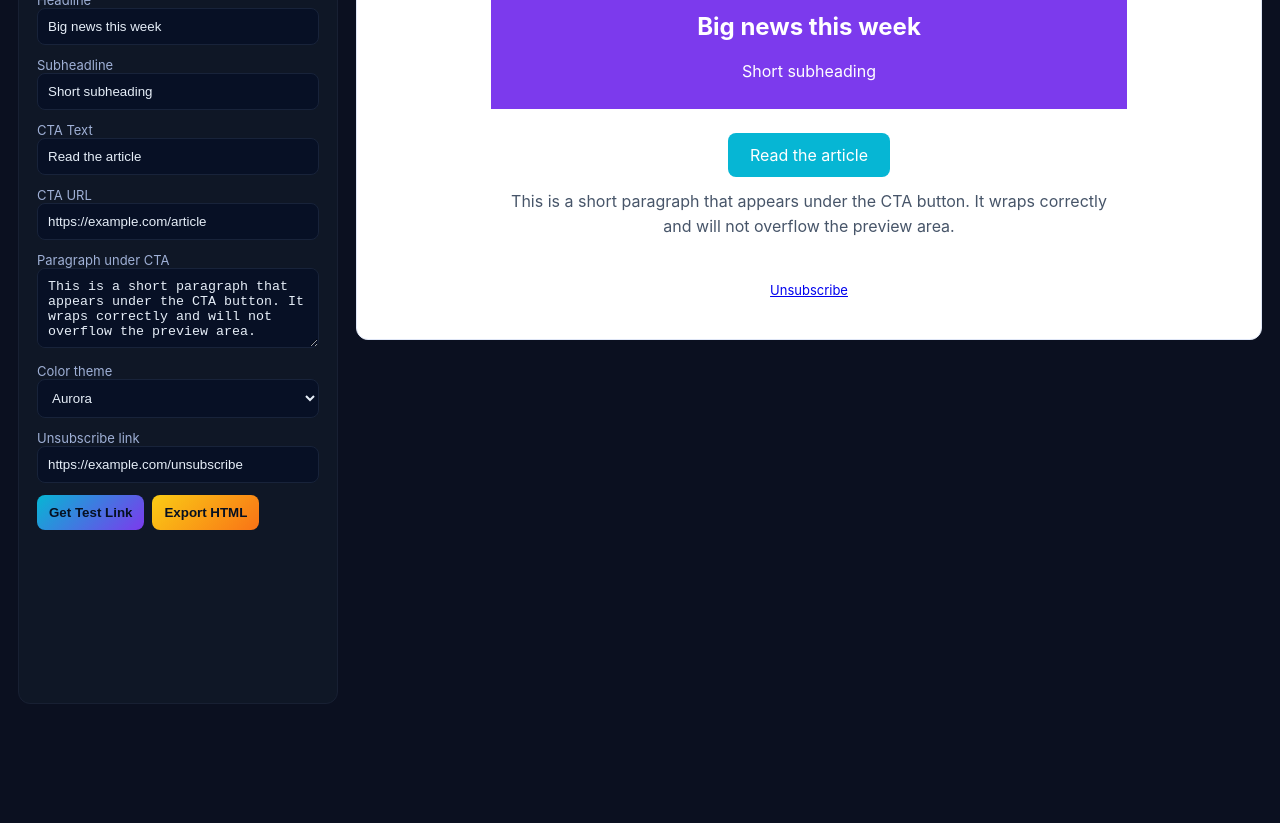
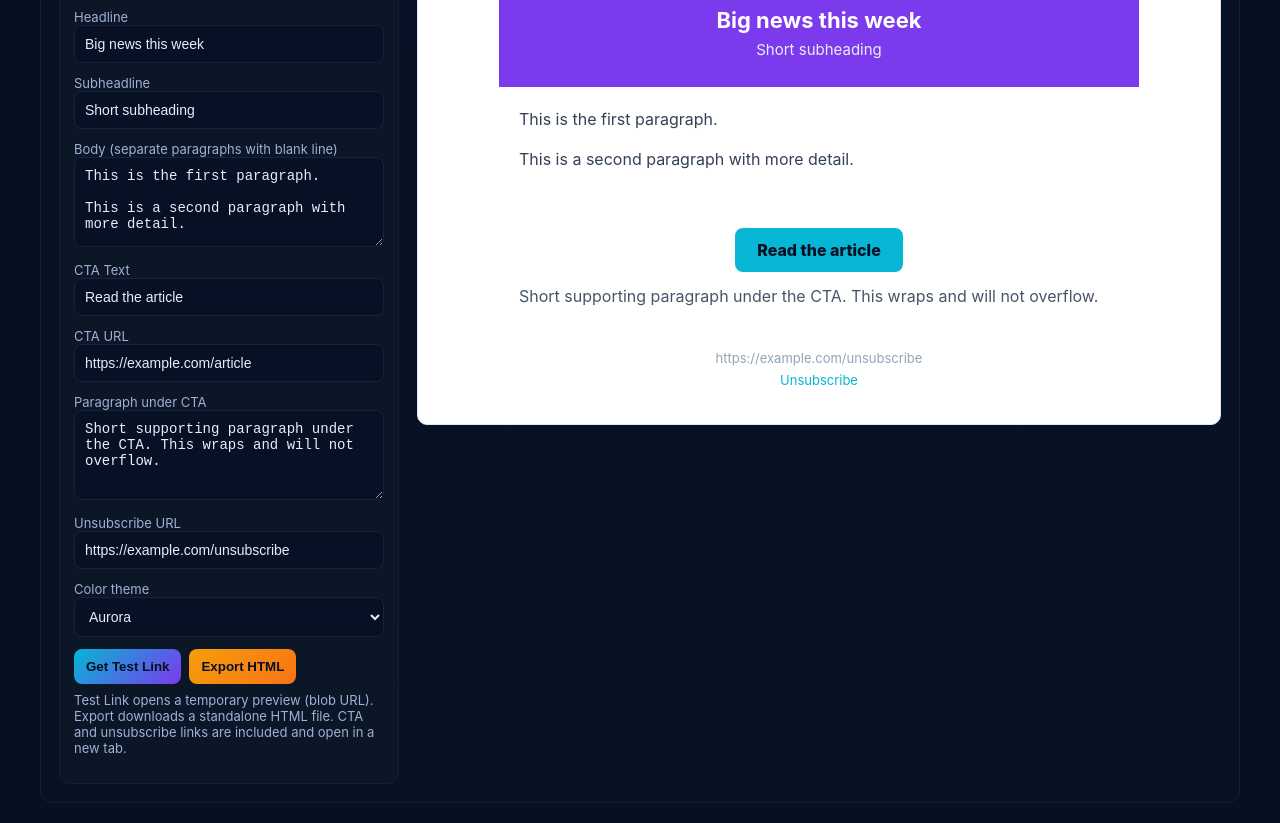
Before and after one commit to TitanBusinessPros/News-Letter-Maker, a plain HTML site: page index.html in a window 1280 px wide. Shown: the part 78-901 px from the top of the page. Before the commit the page ends 800 px from the top, so only its background shows below. Drawn offline with Linux system fonts and the light colour scheme.

Commit message:
Update index.html

```diff
--- a/index.html
+++ b/index.html
@@ -2,55 +2,68 @@
 <html lang="en">
 <head>
   <meta charset="utf-8" />
-  <meta name="viewport" content="width=device-width, initial-scale=1" />
-  <title>Newsletter Builder — Test Link (with Export)</title>
+  <meta name="viewport" content="width=device-width,initial-scale=1" />
+  <title>Working Newsletter Builder — Export Ready</title>
   <style>
     *{box-sizing:border-box}
-    html,body{height:100%;margin:0;font-family:Inter, Roboto, Arial, sans-serif;background:#0b1020;color:#e6eef8}
-    .wrap{display:flex;gap:18px;align-items:stretch;min-height:100vh;padding:18px}
-    .sidebar{width:320px;background:#0f1726;border-radius:12px;padding:18px;border:1px solid #182033}
-    .sidebar h2{margin:0 0 8px 0;font-size:18px}
-    label{display:block;font-size:13px;color:#9fb0d6;margin-top:12px}
-    input[type=text], select, textarea{width:100%;padding:10px;border-radius:8px;border:1px solid #18233a;background:#071025;color:#e6eef8}
-    textarea{min-height:80px;resize:vertical}
+    html,body{height:100%;margin:0;font-family:Inter,system-ui,Arial,sans-serif;background:#071022;color:#E6EEF8}
+    .outer{min-height:100vh;display:flex;align-items:center;justify-content:center;padding:20px}
+    .frame{width:100%;max-width:1200px;background:linear-gradient(180deg,#071226,#071121);border-radius:12px;display:grid;grid-template-columns:340px 1fr;gap:18px;padding:18px;border:1px solid #112036}
+    /* sidebar */
+    .panel{background:#0b1626;border-radius:10px;padding:14px;border:1px solid #122036}
+    h1{font-size:18px;margin:0 0 8px 0}
+    label{display:block;color:#9fb0d6;font-size:13px;margin-top:12px}
+    input[type="text"],textarea,select{width:100%;padding:10px;border-radius:8px;border:1px solid #162538;background:#071025;color:#e6eef8;font-size:14px}
+    textarea{min-height:90px;resize:vertical}
     .actions{display:flex;gap:8px;margin-top:12px;flex-wrap:wrap}
-    button{cursor:pointer;border:0;padding:10px 12px;border-radius:8px;font-weight:700}
+    button{cursor:pointer;border:0;padding:10px 12px;border-radius:8px;font-weight:800}
+    .btn-export{background:linear-gradient(135deg,#f59e0b,#f97316);color:#061022}
     .btn-test{background:linear-gradient(135deg,#06b6d4,#7c3aed);color:#061022}
-    .btn-export{background:linear-gradient(135deg,#facc15,#f97316);color:#061022}
-    .panel{flex:1;display:flex;flex-direction:column}
-    .preview{background:#ffffff;color:#0b1222;border-radius:12px;padding:18px;overflow:auto;border:1px solid #dfe6f6}
-    .email-shell{max-width:680px;margin:0 auto;background:#ffffff;border-radius:10px;overflow:hidden}
-    .email-top{padding:28px 22px;text-align:center;color:#fff}
-    .email-title{margin:0;font-size:22px;color:#071022}
-    .email-sub{margin:8px 0 0;color:#475569}
-    .email-cta{padding:22px 20px;text-align:center}
-    .cta-btn{display:inline-block;padding:12px 22px;border-radius:8px;color:#fff;text-decoration:none;font-weight:800}
-    .cta-paragraph{margin-top:12px;max-width:640px;margin-left:auto;margin-right:auto;color:#475569;line-height:1.6;white-space:normal;word-wrap:break-word}
-    .email-footer{padding:18px 20px;text-align:center;color:#94a3b8;font-size:13px}
-    @media (max-width:900px){.wrap{flex-direction:column;padding:12px}.sidebar{width:100%}.email-shell{width:100%}}
+    /* preview */
+    .preview-wrap{display:flex;flex-direction:column;gap:12px}
+    .preview{background:#fff;color:#071022;border-radius:10px;padding:18px;border:1px solid #dbe7f8;overflow:auto}
+    .note{color:#9fb0d6;font-size:13px;margin-top:8px}
+    @media (max-width:980px){.frame{grid-template-columns:1fr;}.panel{order:2}}
   </style>
 </head>
 <body>
-  <div class="wrap">
-    <aside class="sidebar" aria-label="Builder controls">
-      <h2>Newsletter Builder</h2>
+  <div class="outer">
+    <div class="frame" role="application" aria-label="Newsletter builder">
+      <aside class="panel" aria-label="Controls">
+        <h1>Newsletter Builder</h1>
+
         <label>Headline
-        <input id="headline" type="text" placeholder="Big news this week" value="Big news this week" />
+          <input id="inpHead" type="text" placeholder="Big news this week" value="Big news this week">
         </label>
+
         <label>Subheadline
-        <input id="subhead" type="text" placeholder="Short subheading" value="Short subheading" />
+          <input id="inpSub" type="text" placeholder="Short subheading" value="Short subheading">
         </label>
+
+        <label>Body (separate paragraphs with blank line)
+          <textarea id="inpBody">This is the first paragraph.
+
+This is a second paragraph with more detail.</textarea>
+        </label>
+
         <label>CTA Text
-        <input id="ctaText" type="text" placeholder="Read the article" value="Read the article" />
+          <input id="inpCtaText" type="text" placeholder="Read the article" value="Read the article">
         </label>
+
         <label>CTA URL
-        <input id="ctaUrl" type="text" placeholder="https://example.com/article" value="https://example.com/article" />
+          <input id="inpCtaUrl" type="text" placeholder="https://example.com/article" value="https://example.com/article">
         </label>
+
         <label>Paragraph under CTA
-        <textarea id="ctaParagraph">This is a short paragraph that appears under the CTA button. It wraps correctly and will not overflow the preview area.</textarea>
+          <textarea id="inpCtaPara">Short supporting paragraph under the CTA. This wraps and will not overflow.</textarea>
         </label>
+
+        <label>Unsubscribe URL
+          <input id="inpUnsub" type="text" placeholder="https://example.com/unsubscribe" value="https://example.com/unsubscribe">
+        </label>
+
         <label>Color theme
-        <select id="theme">
+          <select id="inpTheme">
             <option value="aurora">Aurora</option>
             <option value="blue">Blue</option>
             <option value="green">Green</option>
@@ -58,55 +71,169 @@
             <option value="steel">Steel</option>
           </select>
         </label>
-      <label>Unsubscribe link
-        <input id="unsubscribe" type="text" value="https://example.com/unsubscribe" />
-      </label>
-      <div class="actions">
-        <button class="btn-test" id="getLink">Get Test Link</button>
-        <button class="btn-export" id="exportBtn">Export HTML</button>
+
+        <div class="actions" role="group" aria-label="Actions">
+          <button id="btnTest" class="btn-test" title="Open test link in new tab">Get Test Link</button>
+          <button id="btnExport" class="btn-export" title="Download HTML file">Export HTML</button>
         </div>
+
+        <p class="note">Test Link opens a temporary preview (blob URL). Export downloads a standalone HTML file. CTA and unsubscribe links are included and open in a new tab.</p>
       </aside>
-    <section class="panel">
-      <div class="preview" id="previewArea"></div>
-    </section>
+
+      <main class="preview-wrap">
+        <div class="preview" id="preview" aria-live="polite">
+          <!-- preview rendered here -->
         </div>
+      </main>
+    </div>
+  </div>
+
   <script>
-    const headlineInput=document.getElementById('headline');
-    const subheadInput=document.getElementById('subhead');
-    const ctaTextInput=document.getElementById('ctaText');
-    const ctaUrlInput=document.getElementById('ctaUrl');
-    const ctaParagraphInput=document.getElementById('ctaParagraph');
-    const themeSelect=document.getElementById('theme');
-    const unsubscribeInput=document.getElementById('unsubscribe');
-    const previewArea=document.getElementById('previewArea');
+    // DOM
+    const inpHead = document.getElementById('inpHead');
+    const inpSub = document.getElementById('inpSub');
+    const inpBody = document.getElementById('inpBody');
+    const inpCtaText = document.getElementById('inpCtaText');
+    const inpCtaUrl = document.getElementById('inpCtaUrl');
+    const inpCtaPara = document.getElementById('inpCtaPara');
+    const inpUnsub = document.getElementById('inpUnsub');
+    const inpTheme = document.getElementById('inpTheme');
 
-    const THEMES={aurora:{top:'#7c3aed',cta:'#06b6d4'},blue:{top:'#2563eb',cta:'#3b82f6'},green:{top:'#16a34a',cta:'#22c55e'},sunset:{top:'#fb923c',cta:'#ef4444'},steel:{top:'#64748b',cta:'#94a3b8'}};
+    const preview = document.getElementById('preview');
+    const btnTest = document.getElementById('btnTest');
+    const btnExport = document.getElementById('btnExport');
 
-    function escapeHtml(str){if(!str)return'';return String(str).replace(/[&<>"']/g,m=>({'&':'&amp;','<':'&lt;','>':'&gt;','\"':'&quot;','\'':'&#39;'}[m]));}
-    function escapeAttr(str){return escapeHtml(str).replace(/\"/g,'%22');}
+    // Themes
+    const THEMES = {
+      aurora:{top:'#7c3aed',cta:'#06b6d4'},
+      blue:{top:'#2563eb',cta:'#3b82f6'},
+      green:{top:'#16a34a',cta:'#22c55e'},
+      sunset:{top:'#fb923c',cta:'#ef4444'},
+      steel:{top:'#64748b',cta:'#94a3b8'}
+    };
 
-    function buildHtml(){
-      const t=THEMES[themeSelect.value]||THEMES.aurora;
-      return `<!doctype html><html><head><meta charset=\"utf-8\"><meta name=\"viewport\" content=\"width=device-width,initial-scale=1\"><title>${escapeHtml(headlineInput.value)}</title></head><body style=\"margin:0;padding:20px;background:${t.top};font-family:Arial,sans-serif;\"><table role=\"presentation\" width=\"100%\"><tr><td align=\"center\"><table role=\"presentation\" width=\"640\" style=\"max-width:100%;background:#fff;border-radius:10px\"><tr><td style=\"padding:28px 20px;text-align:center;background:${t.top};color:#fff\"><h1>${escapeHtml(headlineInput.value)}</h1><div>${escapeHtml(subheadInput.value)}</div></td></tr><tr><td style=\"padding:22px 20px;text-align:center\"><a href=\"${escapeAttr(ctaUrlInput.value)}\" style=\"display:inline-block;padding:12px 22px;border-radius:8px;background:${t.cta};color:#fff;text-decoration:none\">${escapeHtml(ctaTextInput.value)}</a><div style=\"margin-top:12px;color:#475569;line-height:1.6\">${escapeHtml(ctaParagraphInput.value)}</div></td></tr><tr><td style=\"padding:18px 20px;text-align:center;font-size:13px;color:#94a3b8\"><a href=\"${escapeAttr(unsubscribeInput.value)}\">Unsubscribe</a></td></tr></table></td></tr></table></body></html>`;
+    // Escaping helpers
+    function escText(s){
+      if(s == null) return '';
+      return String(s)
+        .replaceAll('&','&amp;')
+        .replaceAll('<','&lt;')
+        .replaceAll('>','&gt;')
+        .replaceAll('"','&quot;')
+        .replaceAll("'",'&#39;');
+    }
+    function escAttr(s){
+      return escText(s).replaceAll('"','%22');
     }
 
-    function render(){previewArea.innerHTML=buildHtml();}
-    [headlineInput,subheadInput,ctaTextInput,ctaUrlInput,ctaParagraphInput,themeSelect,unsubscribeInput].forEach(el=>el.addEventListener('input',render));
-    render();
+    // Convert body to paragraphs
+    function bodyToHtml(text){
+      if(!text) return '';
+      const parts = String(text).split(/\n\s*\n/).map(p => p.trim()).filter(Boolean);
+      return parts.map(p => `<p style="margin:0 0 14px 0;color:#334155;font-size:16px;line-height:1.6">${escText(p).replace(/\n/g,'<br>')}</p>`).join('');
+    }
 
-    document.getElementById('getLink').addEventListener('click',()=>{
-      const blob=new Blob([buildHtml()],{type:'text/html'});
-      const url=URL.createObjectURL(blob);
-      window.open(url,'_blank');
+    // Build the standalone email HTML (table-based, inline styles)
+    function buildEmailHtml(){
+      const theme = THEMES[inpTheme.value] || THEMES.aurora;
+      const title = escText(inpHead.value || '');
+      const sub = escText(inpSub.value || '');
+      const bodyHtml = bodyToHtml(inpBody.value || '');
+      const ctaText = escText(inpCtaText.value || '');
+      const ctaUrl = inpCtaUrl.value ? escAttr(inpCtaUrl.value) : '#';
+      const ctaPara = escText(inpCtaPara.value || '');
+      const unsub = inpUnsub.value ? escAttr(inpUnsub.value) : '{{unsubscribe}}';
+
+      // Minimal email-safe template (tables + inline styles). Links open in new tab.
+      return `<!doctype html>
+<html>
+<head>
+<meta charset="utf-8" />
+<meta name="viewport" content="width=device-width,initial-scale=1" />
+<title>${title || 'Newsletter'}</title>
+</head>
+<body style="margin:0;padding:20px;background:${theme.top};font-family:Arial,Helvetica,sans-serif;color:#071022;">
+  <table role="presentation" width="100%" cellpadding="0" cellspacing="0" style="border-collapse:collapse;">
+    <tr>
+      <td align="center">
+        <table role="presentation" width="640" cellpadding="0" cellspacing="0" style="max-width:100%;background:#ffffff;border-radius:10px;overflow:hidden;border-collapse:collapse;">
+          <tr>
+            <td style="padding:28px 20px;text-align:center;background:${theme.top};color:#ffffff;">
+              <h1 style="margin:0;font-size:22px;line-height:1.1">${title}</h1>
+              <div style="margin-top:8px;color:#e6eef8;font-size:15px">${sub}</div>
+            </td>
+          </tr>
+
+          <tr>
+            <td style="padding:20px 20px;text-align:left;">
+              ${bodyHtml}
+            </td>
+          </tr>
+
+          <tr>
+            <td style="padding:22px 20px;text-align:center;">
+              <a href="${ctaUrl}" target="_blank" rel="noopener noreferrer" style="display:inline-block;padding:12px 22px;border-radius:8px;background:${theme.cta};color:#061022;text-decoration:none;font-weight:800">${ctaText}</a>
+              <div style="max-width:640px;margin:12px auto 0;color:#475569;line-height:1.6;word-wrap:break-word;text-align:left">
+                ${ctaPara ? `<p style="margin:0">${escText(ctaPara)}</p>` : ''}
+              </div>
+            </td>
+          </tr>
+
+          <tr>
+            <td style="padding:18px 20px;text-align:center;color:#94a3b8;font-size:13px;">
+              <div style="margin-bottom:6px">${escText(unsub)}</div>
+              <a href="${unsub}" target="_blank" rel="noopener noreferrer" style="color:${theme.cta};text-decoration:none">Unsubscribe</a>
+            </td>
+          </tr>
+        </table>
+      </td>
+    </tr>
+  </table>
+</body>
+</html>`;
+    }
+
+    // Render the preview inside builder
+    function renderPreview(){
+      try{
+        preview.innerHTML = buildEmailHtml();
+      }catch(e){
+        preview.textContent = 'Preview failed: ' + e.message;
+      }
+    }
+
+    // Export (download) HTML file
+    function exportHtml(){
+      const html = buildEmailHtml();
+      const blob = new Blob([html], {type:'text/html'});
+      const a = document.createElement('a');
+      a.href = URL.createObjectURL(blob);
+      a.download = 'newsletter.html';
+      document.body.appendChild(a);
+      a.click();
+      a.remove();
+      setTimeout(()=>URL.revokeObjectURL(a.href), 1500);
+    }
+
+    // Test link (open temp blob in new tab)
+    function openTestLink(){
+      const html = buildEmailHtml();
+      const blob = new Blob([html], {type:'text/html'});
+      const url = URL.createObjectURL(blob);
+      window.open(url, '_blank');
+      // we intentionally do not revoke immediately so user can use the tab.
+      // it will be revoked when the session ends or later if you want.
+    }
+
+    // Wire events
+    [inpHead, inpSub, inpBody, inpCtaText, inpCtaUrl, inpCtaPara, inpUnsub, inpTheme].forEach(el=>{
+      el.addEventListener('input', renderPreview);
     });
+    btnExport.addEventListener('click', exportHtml);
+    btnTest.addEventListener('click', openTestLink);
 
-    document.getElementById('exportBtn').addEventListener('click',()=>{
-      const blob=new Blob([buildHtml()],{type:'text/html'});
-      const a=document.createElement('a');
-      a.href=URL.createObjectURL(blob);
-      a.download='newsletter.html';
-      a.click();
-    });
+    // initial render
+    renderPreview();
   </script>
 </body>
 </html>
```
Lines whose indentation alone changed are shown as unchanged.
